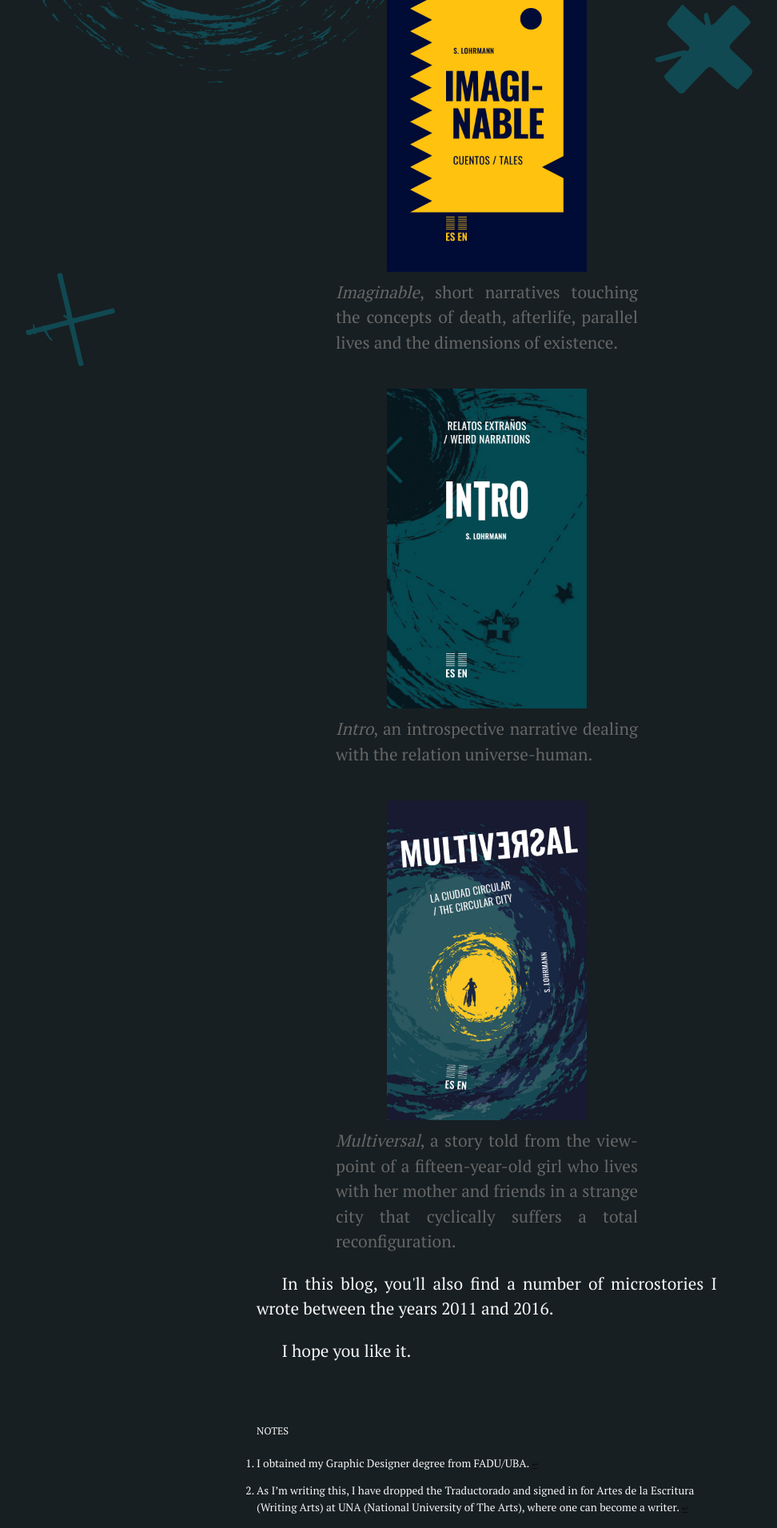
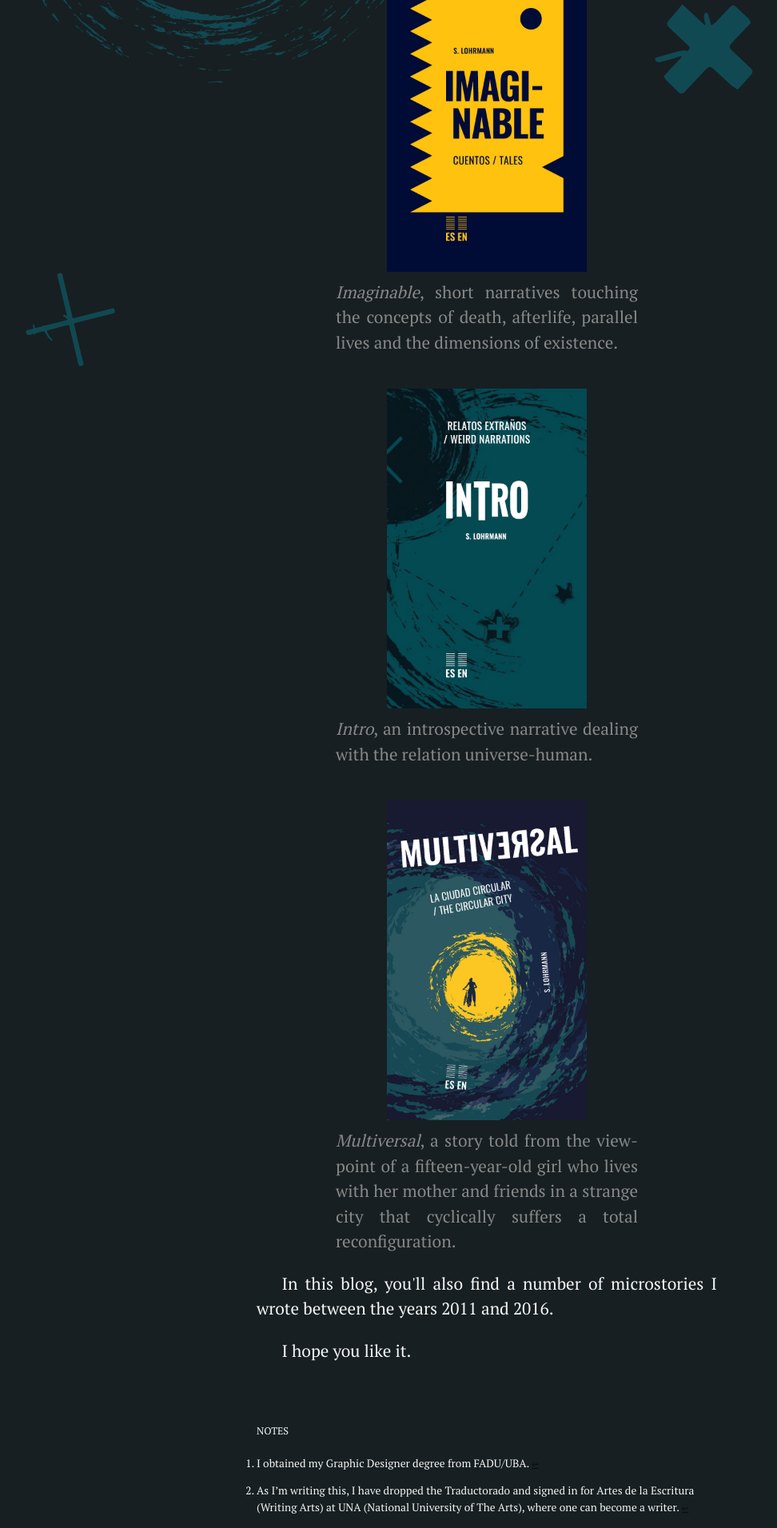
Before and after one commit to silvialohrmann/editorial, a Jekyll site: the page built from about.md, in a window 1280 px wide. Shown: the part 1804-3715 px from the top of the page at 80% size, without its empty margins (31-1003 px from the left). Built offline with Jekyll 4.4.1, drawn with Linux system fonts in a browser that asks for light colours.

Commit message:
Update about.md

```diff
--- a/about.md
+++ b/about.md
@@ -21,15 +21,15 @@
 <div style="max-width:18em; margin:auto;  text-align:center;">
  <div id="imaginable">
 <img style="margin-bottom:10px;" src="/assets/images/Imaginable%20-%20cover.jpg" alt="Imaginable" width="250">
-<p style="color:#666666;"><em>Imaginable</em>, short narratives touching the concepts of death, afterlife, parallel lives and the dimensions of existence.</p>
+<p style="color:#888888;"><em>Imaginable</em>, short narratives touching the concepts of death, afterlife, parallel lives and the dimensions of existence.</p>
  </div>
  <div id="intro">
 <img style="margin-bottom:10px;" src="/assets/images/Intro%20-%20cover.jpg" alt="Intro" width="250">
-<p style="color:#666666;"><em>Intro</em>, an introspective narrative dealing with the relation universe-human.</p>
+<p style="color:#888888;"><em>Intro</em>, an introspective narrative dealing with the relation universe-human.</p>
  </div>
  <div id="multiversal">
 <img style="margin-bottom:10px;" src="/assets/images/Multiversal%20-%20cover.jpg" alt="Multiversal" width="250">
-<p style="color:#666666;"><em>Multiversal</em>, a story told from the viewpoint of a fifteen-year-old girl who lives with her mother and friends in a strange city that cyclically suffers a total reconfiguration.</p>
+<p style="color:#888888;"><em>Multiversal</em>, a story told from the viewpoint of a fifteen-year-old girl who lives with her mother and friends in a strange city that cyclically suffers a total reconfiguration.</p>
  </div>
  </div>
  <p>In this blog, you'll also find a number of microstories I wrote between the years 2011 and 2016.</p>
```
